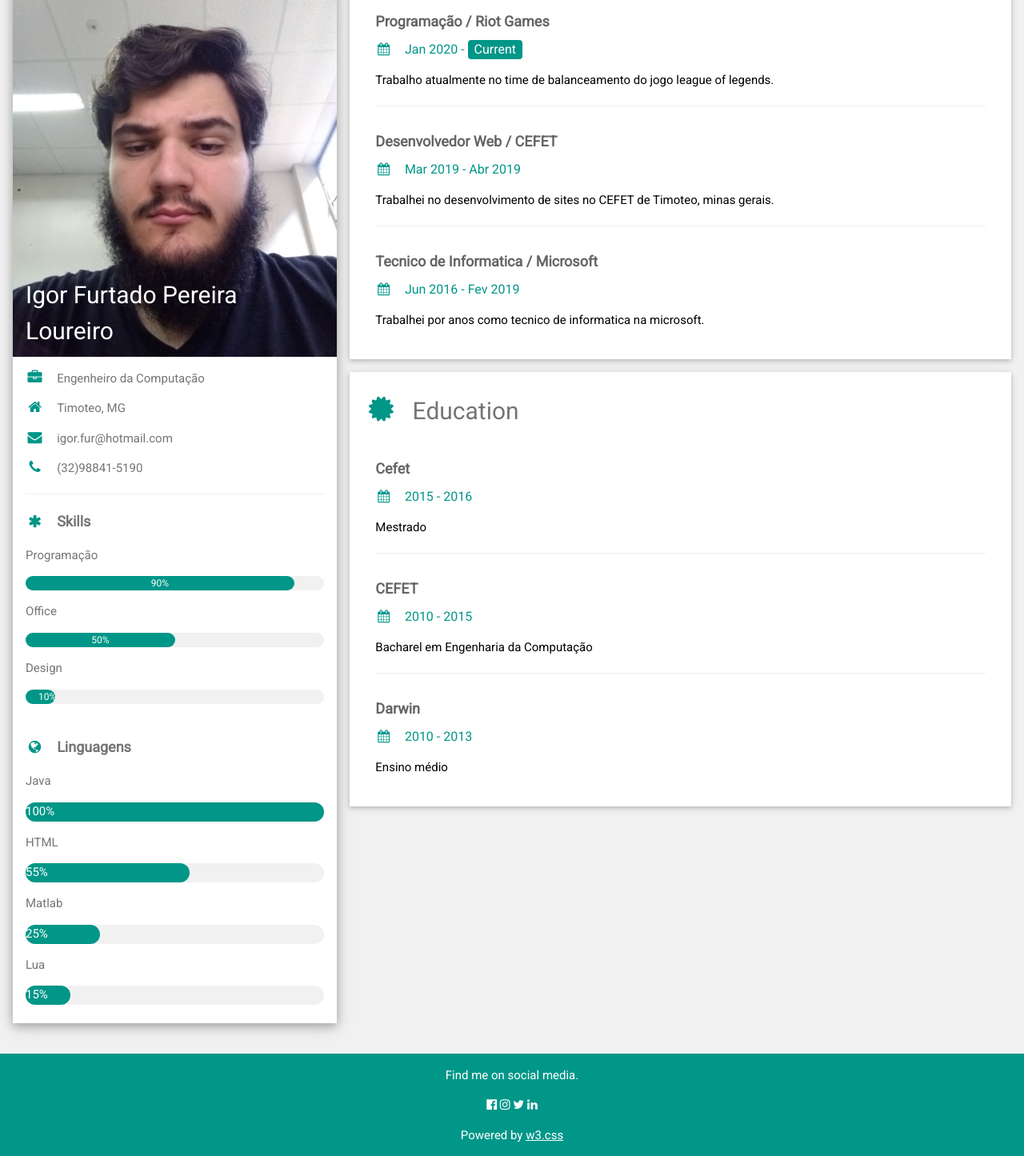
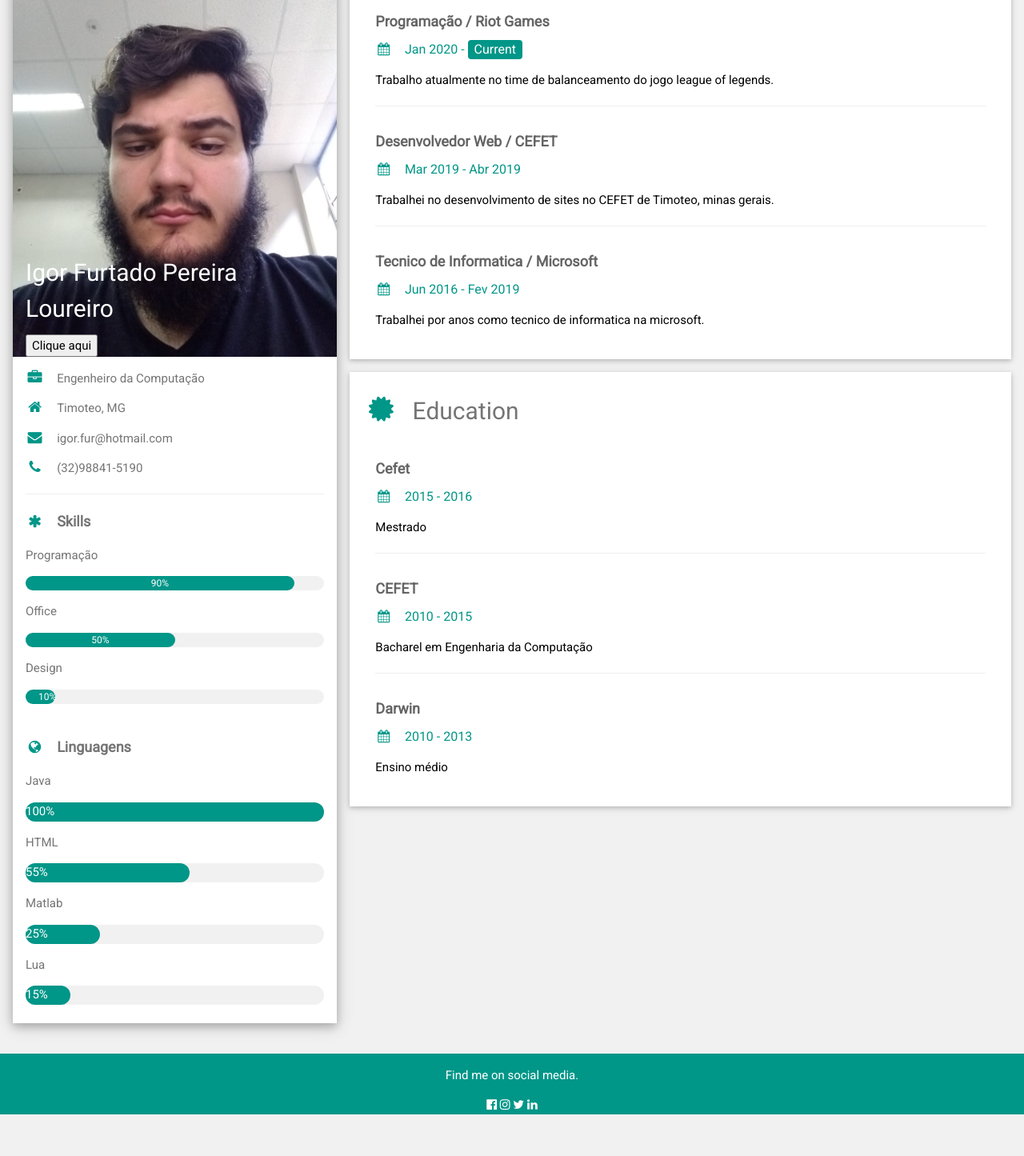
Before and after one commit to igorfpl/Site, a plain HTML site: page index.html in a window 1280 px wide. Shown: the part 110-1555 px from the top of the page at 80% size. After the commit the page ends 1503 px from the top, so only its background shows below. Drawn offline with nearby package versions, Linux system fonts and the light colour scheme.

Commit message:
Update index.html

```diff
--- a/index.html
+++ b/index.html
@@ -25,6 +25,7 @@ html,body,h1,h2,h3,h4,h5,h6 {font-family: "Roboto", sans-serif}
           <img src="foto.jpeg" style="width:100%" alt="Avatar">
           <div class="w3-display-bottomleft w3-container w3-text-white">
             <h2>Igor Furtado Pereira Loureiro</h2>
+            <button type="button"  onclick="alert('you got bamboozled')">Clique aqui </button>
           </div>
         </div>
         <div class="w3-container">
@@ -135,7 +136,7 @@ html,body,h1,h2,h3,h4,h5,h6 {font-family: "Roboto", sans-serif}
   <a href="https://www.instagram.com/igor_furtado12/" target="_blank"><i class="fa fa-instagram w3-hover-opacity"></a></i>
   <a href="https://twitter.com/igorfpl" target="_blank"><i class="fa fa-twitter w3-hover-opacity"></a></i>
   <a href="https://www.linkedin.com/in/igor-furtado-994ab4111/" target="_blank"><i class="fa fa-linkedin w3-hover-opacity"></a></i>
-  <p>Powered by <a href="https://www.w3schools.com/w3css/default.asp" target="_blank">w3.css</a></p>
+
 </footer>
 
 </body>
```
